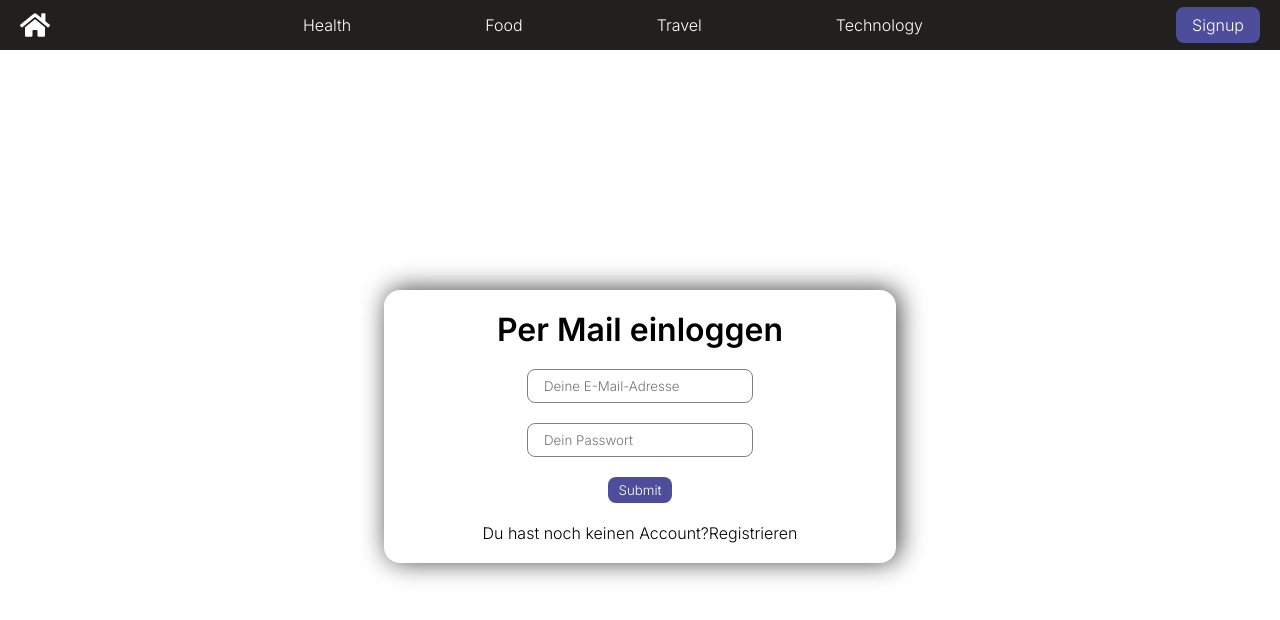
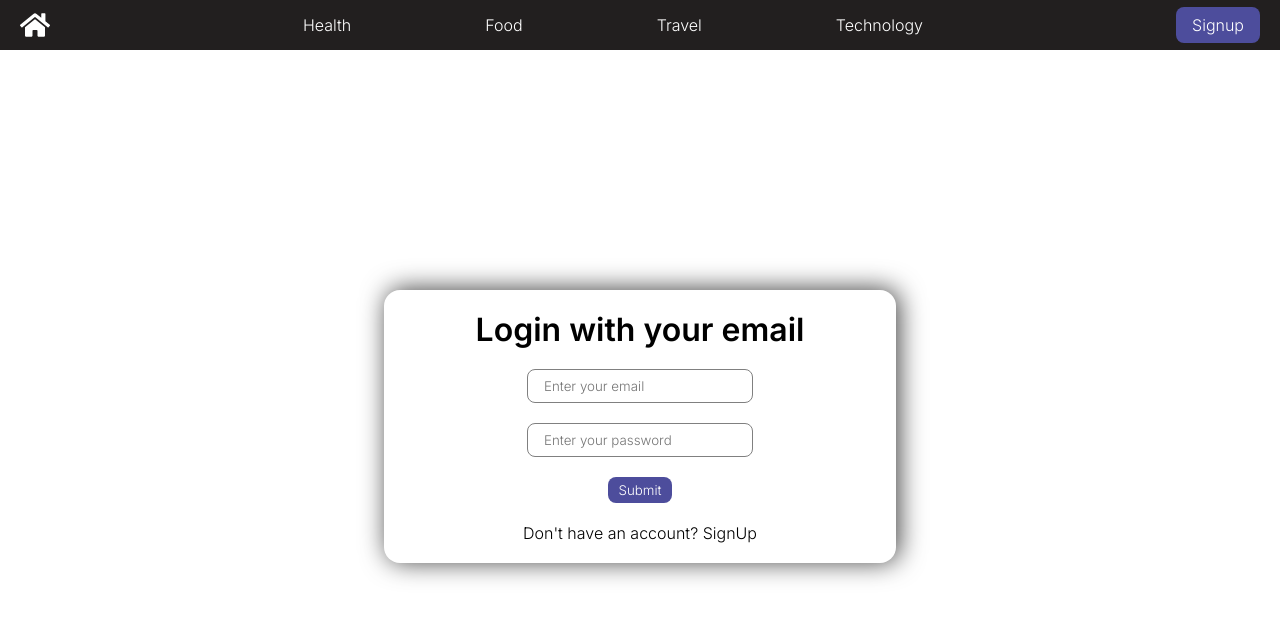
Before and after one commit to BinderAndreas/firebase, a React (Create React App) app: page /auth in a window 1280 px wide. Shown: the top 620 px of the page. Built offline with nearby package versions, Linux system fonts and the light colour scheme; no server answers; a web font is replaced by a local one.

Commit message:
changed login

```diff
--- a/src/pages/Auth/Auth.js
+++ b/src/pages/Auth/Auth.js
@@ -50,23 +50,23 @@ const handleSignup=(e)=>{
       {
         existingUser
         ? <form className='auth-form' onSubmit={handleLogin}>
-            <h1>Per Mail einloggen</h1>
+            <h1>Login with your email</h1>
             <div className='form-group'>
-              <input type="email"  value={email || "" }placeholder="Deine E-Mail-Adresse" onChange={(e)=>setEmail(e.target.value)} required />
-              <input  value={password || "" } type="password" placeholder="Dein Passwort" onChange={(e)=>setPassword(e.target.value)} required />
+              <input type="email"  value={email || "" }placeholder="Enter your email" onChange={(e)=>setEmail(e.target.value)} required />
+              <input  value={password || "" } type="password" placeholder="Enter your password" onChange={(e)=>setPassword(e.target.value)} required />
             </div>
             <button type="submit">Submit</button>
-            <p>Du hast noch keinen Account?<span onClick={()=>setExistingUser(false)}>Registrieren</span></p>
+            <p>Don't have an account? <span onClick={()=>setExistingUser(false)}>SignUp</span></p>
             </form>
           : <form className='auth-form' onSubmit={handleSignup}>
-            <h1>Registriere dich mit deiner E-Mail-Adresse</h1>
+            <h1>Signup with your email</h1>
             <div className='form-group'>
-              <input value={name || "" } type="text" placeholder="Dein Name" onChange={(e)=>setName(e.target.value)} required />
-              <input  value={email || "" } type="email" placeholder="Deine E-Mail-Adresse" onChange={(e)=>setEmail(e.target.value)} required />
-              <input value={password || "" } type="password" placeholder="Dein Passwort" onChange={(e)=>setPassword(e.target.value)} required />
+              <input value={name || "" } type="text" placeholder="Enter your name" onChange={(e)=>setName(e.target.value)} required />
+              <input  value={email || "" } type="email" placeholder="Enter your email" onChange={(e)=>setEmail(e.target.value)} required />
+              <input value={password || "" } type="password" placeholder="Enter your password" onChange={(e)=>setPassword(e.target.value)} required />
             </div>
-          <button type="Bestätigen">Submit</button>
-          <p>Du hast schon einen Account?<span onClick={()=>setExistingUser(true)}>Login</span></p>
+          <button type="submit">Submit</button>
+          <p>Already have an account? <span onClick={()=>setExistingUser(true)}>Login</span></p>
           </form>
 
       }
```
